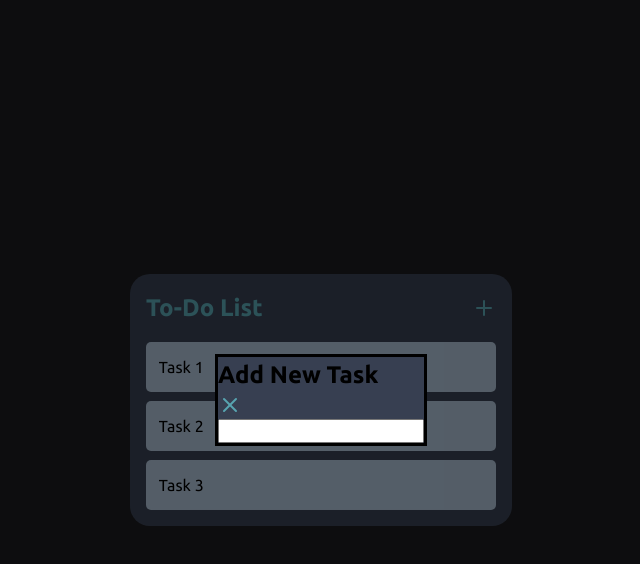
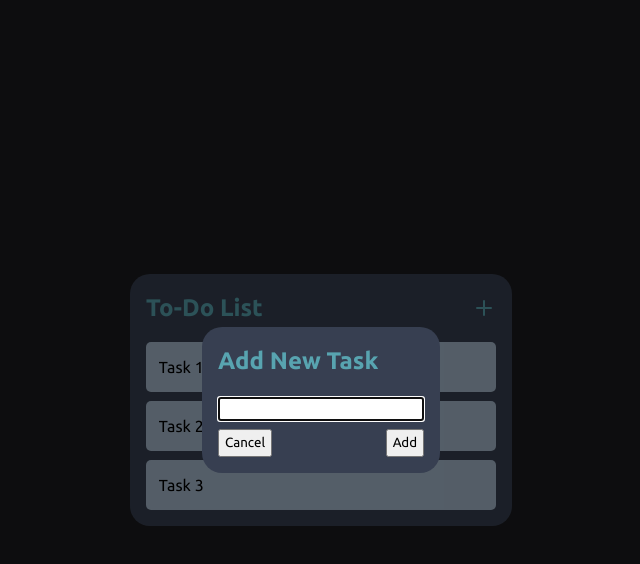
Before and after one commit to trinidj/todo-list-app, a plain HTML site: page index.html in a window 1280 px wide. Both pictures are taken after a click on the button 803 px from the left and 308 px from the top of the page. Shown: the whole page, without its empty margins (319-959 px from the left). Drawn offline with Linux system fonts and the light colour scheme.

Commit message:
update: styled dialog

```diff
--- a/index.html
+++ b/index.html
@@ -25,14 +25,20 @@
           <div class="dialog-content">
             <header class="dialog-header">
               <h1>Add New Task</h1>
-
-              <button id="cancel-task" class="cancel-task">
-                <svg xmlns="http://www.w3.org/2000/svg" width="24" height="24" viewBox="0 0 24 24" fill="none" stroke="currentColor" stroke-width="2" stroke-linecap="round" stroke-linejoin="round" class="lucide lucide-x-icon lucide-x"><path d="M18 6 6 18"/><path d="m6 6 12 12"/></svg>
-              </button>
             </header>
 
             <div class="dialog-form">
               <input type="text" required>
+
+              <div class="dialog-actions">
+                <button id="cancel-task" class="cancel-task">
+                  Cancel
+                </button>
+
+                <button id="submit-task" class="submit-task">
+                  Add
+                </button>
+              </div>
             </div>
           </div>
         </dialog>
--- a/script.js
+++ b/script.js
@@ -1,10 +1,7 @@
-const addTask = document.getElementById('add-task');
-const cancelTask = document.getElementById('cancel-task');
+const dialogButtons = {
+  add: document.getElementById('add-task'),
+  cancel: document.getElementById('cancel-task'),
+};
 
-addTask.addEventListener('click', () => {
-  document.getElementById('modern-dialog').showModal();
-});
-
-cancelTask.addEventListener('click', () => {
-  document.getElementById('modern-dialog').close();
-});
+dialogButtons.add.addEventListener('click', () => document.getElementById('modern-dialog').showModal());
+dialogButtons.cancel.addEventListener('click', () => document.getElementById('modern-dialog').close());
--- a/styles.css
+++ b/styles.css
@@ -57,7 +57,8 @@ body {
 }
 
 .todo-header,
-.progress-header h1 {
+.progress-header h1,
+.dialog-header h1 {
   color: var(--color-heading);
   padding: 1rem;
 }
@@ -86,18 +87,27 @@ dialog {
   top: 50%;
   left: 50%;
   transform: translate(-50%, -50%);
-}
-
-.cancel-task {
-  background: none;
   border: none;
-  padding: 0;
-  margin: 0;
-  cursor: pointer;
-  display: flex;
-  color: var(--color-heading);
+  border-radius: 20px;
 }
 
 dialog::backdrop {
   background: rgba(0, 0, 0, 0.5);
 }
+
+.dialog-form {
+  padding: 1rem;
+  padding-top: 0;
+}
+
+.dialog-actions {
+  display: flex;
+  justify-content: space-between;
+  margin-top: 0.5rem;
+}
+
+.cancel-task,
+.submit-task {
+  padding: 2px 5px;
+  cursor: pointer;
+}
```
